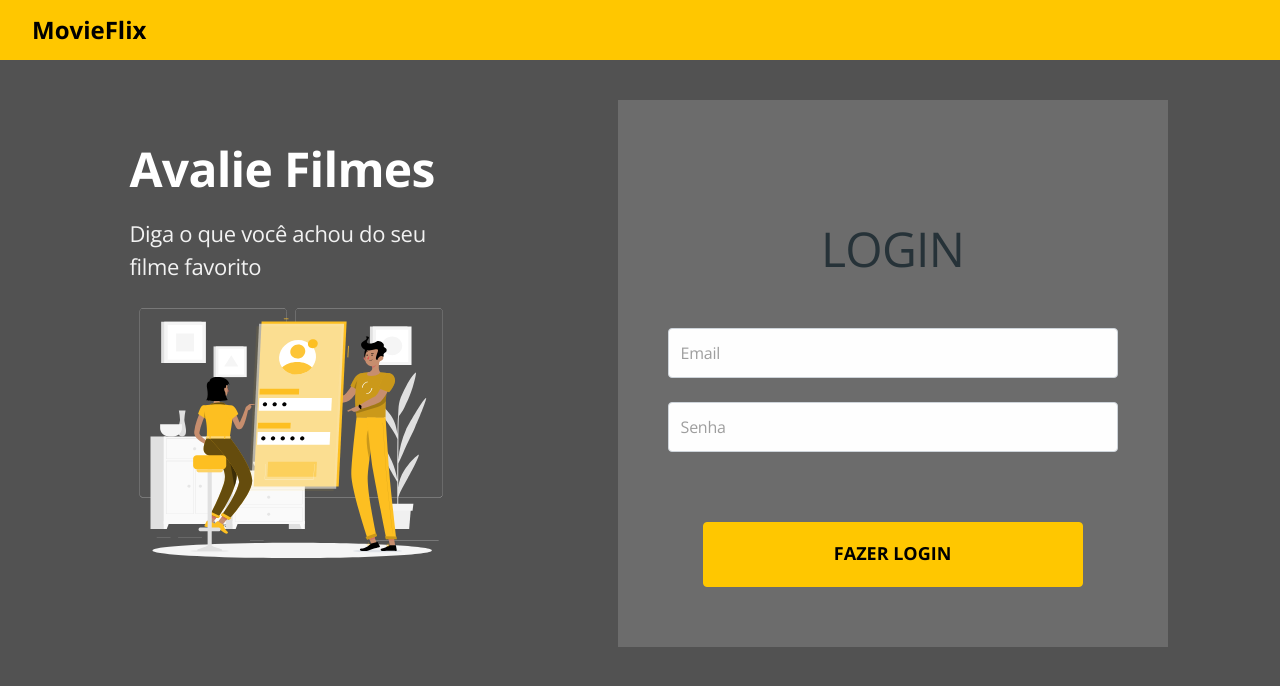
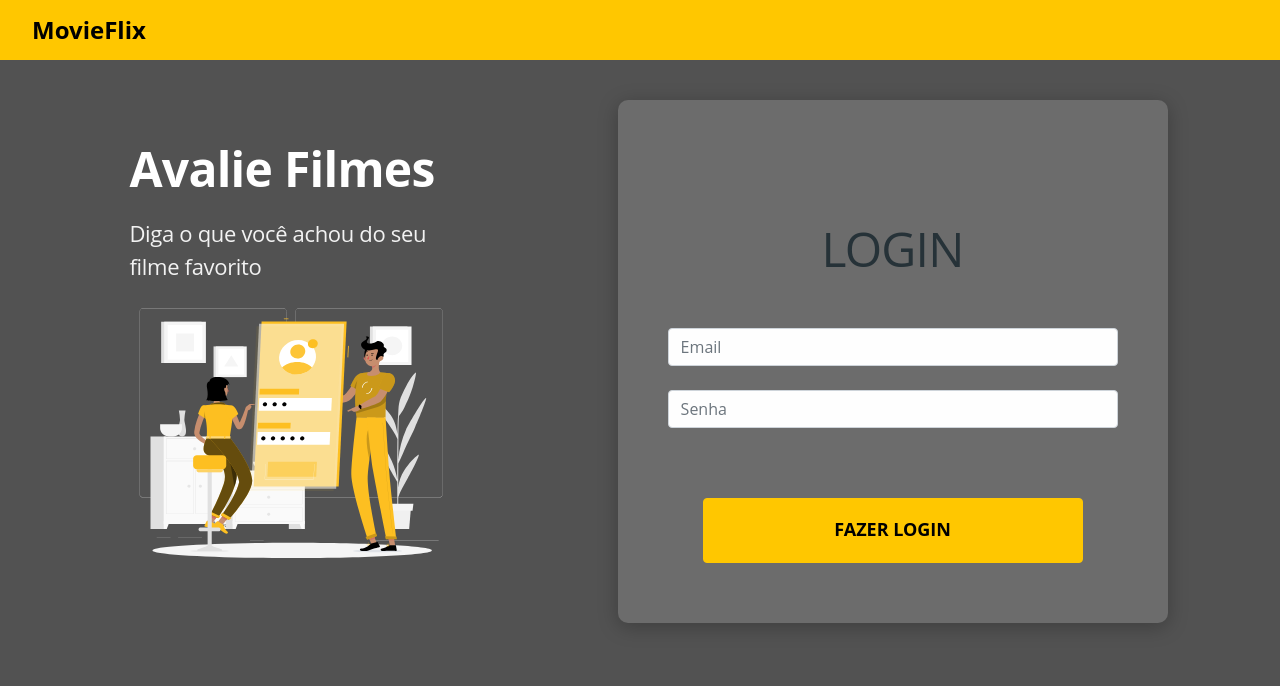
Before and after one commit to Thundasantana/projeto-movieflix-finalizado, a React (Create React App) app in the folder frontweb/: page / in a window 1280 px wide. Shown: the top 686 px of the page. Built offline with nearby package versions, Linux system fonts and the light colour scheme; no server answers; the HTML template or start-up script is replaced by a standard one.

Commit message:
prettier

```diff
--- a/frontweb/src/App.css
+++ b/frontweb/src/App.css
@@ -1,6 +1,7 @@
-@import url('https://fonts.googleapis.com/css2?family=Open+Sans:wght@400;700&display=swap');
+@import url('https://fonts.googleapis.com/css2?family=Ubuntu:wght@400;700&display=swap');
 
 * {
+  box-sizing: border-box;
   font-family: 'Open Sans', sans-serif;
 }
 
@@ -10,8 +11,8 @@
 h4,
 h5,
 h6 {
+  margin-bottom: 0;
   font-weight: 700;
-  margin-bottom: 0;
 }
 
 a,
@@ -20,14 +21,8 @@
   color: unset;
 }
 
-.base-input {
+.base-card {
+  background-color: #fff;
+  box-shadow: 0px 4px 20px rgba(0, 0, 0, 0.25);
   border-radius: 10px;
-  font-size: 1em;
-  letter-spacing: -0.015em;
-  color: #263238;
-  height: 50px;
 }
-
-.base-input::placeholder {
-  color: #9E9E9E;
-}
```
Also changed, not shown: 2 other files (tests, documents, lock files or other folders).
